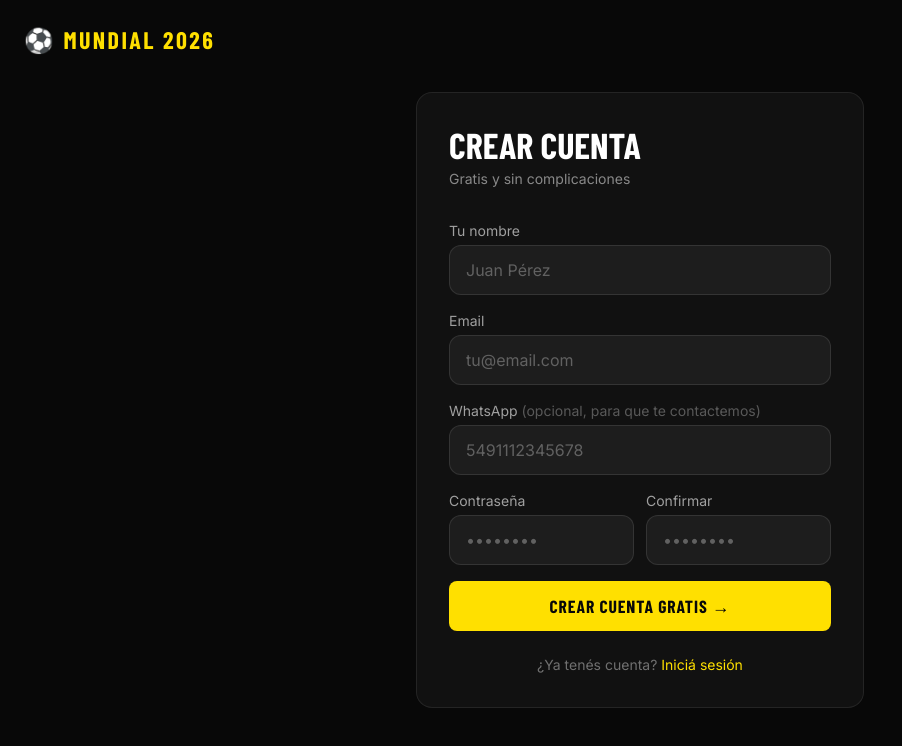
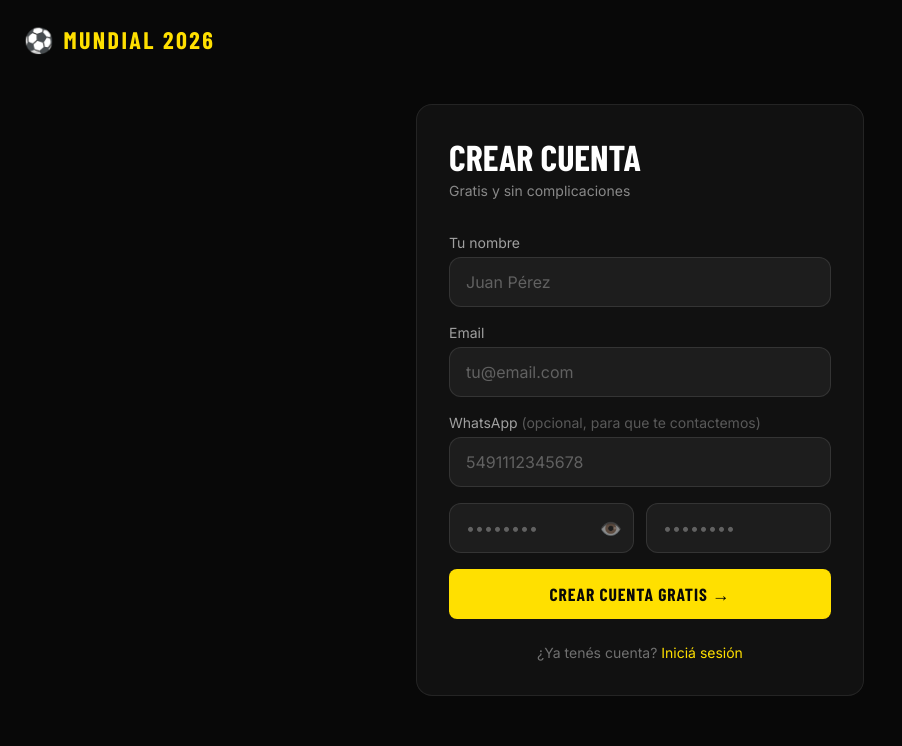
Before and after one commit to sebas731/taofans, a Next.js app: page /auth/registro in a window 1280 px wide. Shown: the top 746 px of the page, without its empty margins (0-902 px from the left). Built offline with nearby package versions, Linux system fonts and the light colour scheme; a web font is replaced by a local one.

Commit message:
feat(auth): add password visibility toggle on login and register

```diff
--- a/src/app/auth/login/page.tsx
+++ b/src/app/auth/login/page.tsx
@@ -11,6 +11,7 @@ export default function LoginPage() {
   const [password, setPassword] = useState('')
   const [error, setError] = useState('')
   const [loading, setLoading] = useState(false)
+  const [showPassword, setShowPassword] = useState(false)
 
   async function handleLogin(e: React.FormEvent) {
     e.preventDefault()
@@ -50,14 +51,24 @@ export default function LoginPage() {
 
         <div>
           <label className="text-white/60 text-sm block mb-1">Contraseña</label>
+          <div style={{ position: 'relative' }}>
           <input
-            type="password"
+            type={showPassword ? 'text' : 'password'}
             required
             value={password}
             onChange={(e) => setPassword(e.target.value)}
             placeholder="••••••••"
             className="input-field"
+            style={{ paddingRight: 44 }}
           />
+          <button
+            type="button"
+            onClick={() => setShowPassword(!showPassword)}
+            style={{ position: 'absolute', right: 12, top: '50%', transform: 'translateY(-50%)', background: 'none', border: 'none', cursor: 'pointer', fontSize: 18, color: 'rgba(255,255,255,0.5)' }}
+          >
+            {showPassword ? '🙈' : '👁️'}
+          </button>
+        </div>
         </div>
 
         {error && (
--- a/src/app/auth/registro/page.tsx
+++ b/src/app/auth/registro/page.tsx
@@ -10,6 +10,7 @@ export default function RegistroPage() {
   const [form, setForm] = useState({ nombre: '', email: '', whatsapp: '', password: '', confirm: '' })
   const [error, setError] = useState('')
   const [loading, setLoading] = useState(false)
+  const [showPass, setShowPass] = useState(false)
 
   function handleChange(e: React.ChangeEvent<HTMLInputElement>) {
     setForm({ ...form, [e.target.name]: e.target.value })
@@ -86,15 +87,17 @@ export default function RegistroPage() {
         </div>
 
         <div className="grid grid-cols-2 gap-3">
-          <div>
-            <label className="text-white/60 text-sm block mb-1">Contraseña</label>
-            <input name="password" type="password" required value={form.password} onChange={handleChange}
-              placeholder="••••••••" className="input-field" />
+          <div style={{ position: 'relative' }}>
+            <input name="password" type={showPass ? 'text' : 'password'} required value={form.password} onChange={handleChange}
+              placeholder="••••••••" className="input-field" style={{ paddingRight: 44 }} />
+            <button type="button" onClick={() => setShowPass(!showPass)}
+              style={{ position: 'absolute', right: 12, top: '50%', transform: 'translateY(-50%)', background: 'none', border: 'none', cursor: 'pointer', fontSize: 18, color: 'rgba(255,255,255,0.5)' }}>
+              {showPass ? '🙈' : '👁️'}
+            </button>
           </div>
-          <div>
-            <label className="text-white/60 text-sm block mb-1">Confirmar</label>
-            <input name="confirm" type="password" required value={form.confirm} onChange={handleChange}
-              placeholder="••••••••" className="input-field" />
+          <div style={{ position: 'relative' }}>
+            <input name="confirm" type={showPass ? 'text' : 'password'} required value={form.confirm} onChange={handleChange}
+              placeholder="••••••••" className="input-field" style={{ paddingRight: 44 }} />
           </div>
         </div>
 
```
